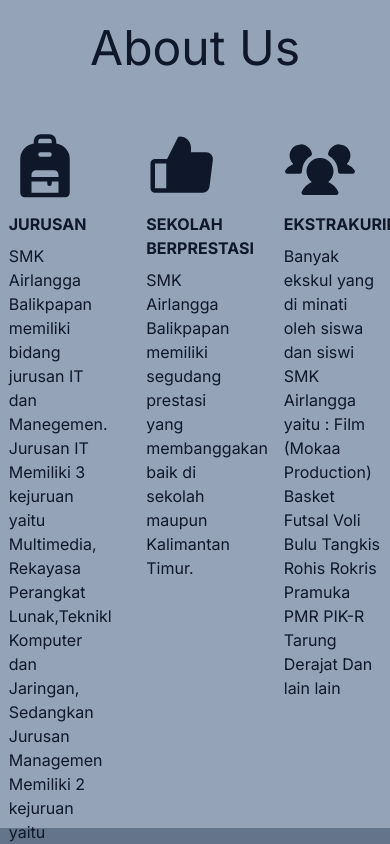
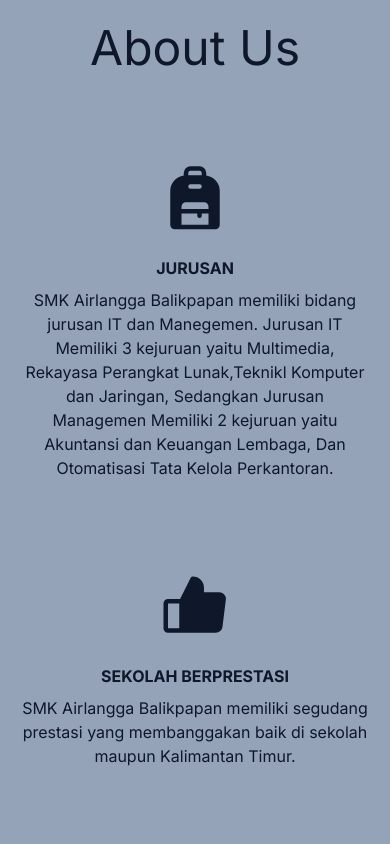
Before and after one commit to crisvito/smk-airlangga-clone, a React (Vite) app: page / in a window 390 px wide. Shown: the part 2420-3264 px from the top of the page. Built offline with nearby package versions, Linux system fonts and the light colour scheme; what tailwindcss-radix would draw is missing.

Commit message:
refactor: responsive desain

```diff
--- a/index.html
+++ b/index.html
@@ -3,7 +3,11 @@
   <head>
     <meta charset="UTF-8" />
     <link rel="icon" type="image" href="/assets/logo.png" />
-    <meta name="viewport" content="width=device-width, initial-scale=1.0" />
+    <meta
+      name="viewport"
+      content="width=device-width, initial-scale=1.0 ,
+    maximum-scale=1.0, user-scalable=0"
+    />
     <title>SMK Airlangga Clone</title>
     <link rel="preconnect" href="https://fonts.googleapis.com" />
     <link rel="preconnect" href="https://fonts.gstatic.com" crossorigin />
--- a/package.json
+++ b/package.json
@@ -14,6 +14,7 @@
     "clsx": "^1.2.1",
     "flowbite": "^1.5.3",
     "flowbite-react": "^0.2.0",
+    "history": "^5.3.0",
     "phosphor-react": "^1.4.1",
     "react": "^18.2.0",
     "react-dom": "^18.2.0",
--- a/src/components/navigation-bar.tsx
+++ b/src/components/navigation-bar.tsx
@@ -2,6 +2,7 @@
 import { useEffect, useState } from "react";
 import { configNavBarLinks } from "../configs";
 import { Link as LinkScroll } from "react-scroll";
+import { Link } from "react-router-dom";
 
 export function NavigationBar(this: any) {
   const [open, setOpen] = useState(false);
--- a/src/contents/about/hero.tsx
+++ b/src/contents/about/hero.tsx
@@ -1,25 +1,25 @@
-import { Backpack, ThumbsUp, UsersThree } from "phosphor-react";
 import { Link } from "react-router-dom";
 import { dataabout } from "../../data/about";
 import { Logo } from "../../components";
 export function AboutHero() {
-  const Logos = ["Backpack", "ThumbsUp", "UsersThree"];
   return (
     <div
       id="about"
-      className=" h-screen bg-slate-400 text-slate-900 dark:bg-slate-700 dark:text-slate-200"
+      className=" h-auto bg-slate-400 text-slate-900 dark:bg-slate-700 dark:text-slate-200"
     >
       <div className="flex justify-center pt-10 pb-5">
         <h1 className="text-5xl">About Us</h1>
       </div>
 
-      <div className="about-us mt-10 flex w-screen flex-wrap justify-center gap-10">
+      <div className="mt-10 flex flex-col items-center justify-center gap-10 pb-10 lg:flex lg:w-screen">
         {dataabout.map((about) => {
           return (
             <div className="about-content" key={about.id}>
               <div className="w-full">
                 <Link to={"about/" + about.slug}>
-                  <Logo key={about.logo} logo={about.logo} />
+                  <span className="my-3 flex h-auto w-full justify-center text-center">
+                    <Logo key={about.logo} logo={about.logo} />
+                  </span>
                   <h3>{about.name}</h3>
                 </Link>
                 <p>{about.content}</p>
--- a/src/contents/events/hero.tsx
+++ b/src/contents/events/hero.tsx
@@ -8,7 +8,7 @@
   const event = getEvent(params.slug as string);
 
   return (
-    <div className="relative flex h-screen w-screen items-center justify-center">
+    <div className="min-w-screen relative flex h-screen items-center justify-center">
       <img
         src={event?.heroImgUrl + ".jpg"}
         alt={event?.name}
@@ -23,7 +23,7 @@
             className="h-min duration-300 hover:-translate-x-6 hover:scale-x-150 hover:scale-y-125"
           />
         </Link>
-        <h1 className="font-brand-bold text-7xl uppercase leading-tight tracking-widest">
+        <h1 className="font-brand-bold text-xl uppercase leading-tight tracking-widest lg:text-7xl">
           {event?.name}
         </h1>
       </div>
--- a/src/contents/home/event.tsx
+++ b/src/contents/home/event.tsx
@@ -16,7 +16,7 @@
           return (
             <Link
               to={`${base}event/${devent.slug}`}
-              className="group relative m-10 block h-72 w-1/2 w-screen overflow-hidden rounded-lg shadow-md duration-300 xl:h-96 xl:w-1/2"
+              className="group relative m-10 block h-72 w-full w-screen overflow-hidden rounded-lg shadow-md duration-300 xl:h-96 xl:w-1/2"
               key={devent.slug}
             >
               <div
--- a/src/index.css
+++ b/src/index.css
@@ -13,10 +13,10 @@
   }
 }
 @layer components {
-  #about .about-us .about-content {
-    @apply flex h-auto w-1/4 flex-wrap;
+  .about-content {
+    @apply flex h-auto w-full flex-wrap p-5 text-center lg:w-1/4;
   }
-  #about .about-us .about-content h3 {
+  .about-content h3 {
     @apply block py-2 font-black uppercase;
   }
 }
--- a/src/main.tsx
+++ b/src/main.tsx
@@ -3,6 +3,7 @@
 import App from "./App";
 import "./index.css";
 import { BrowserRouter } from "react-router-dom";
+
 ReactDOM.createRoot(document.getElementById("root") as HTMLElement).render(
   <React.StrictMode>
     <BrowserRouter>
--- a/src/routes/about.tsx
+++ b/src/routes/about.tsx
@@ -8,9 +8,13 @@
 
   return (
     <div className="flex w-screen justify-center text-slate-900 dark:text-slate-200">
-      <div className="my-10 w-3/4 shadow-2xl">
+      <div className="mb-10 w-full bg-slate-300 shadow-2xl dark:bg-slate-800 lg:w-3/4">
         <div className="mt-10 flex justify-center">
-          <Link to="/" className="w-3/5 text-xl">
+          <Link
+            to="/"
+            preventScrollReset={true}
+            className="w-full px-5 text-xl lg:w-3/5 lg:px-0"
+          >
             <ArrowArcLeft size={38} weight="fill" />
           </Link>
         </div>
@@ -18,11 +22,11 @@
           <img
             src={about?.heroImgUrl + ".jpg"}
             alt={about?.name}
-            className="h-full w-3/5"
+            className="h-full w-full px-5 lg:w-3/5 lg:px-0"
           />
         </div>
         <div className="my-10 flex h-auto justify-center">
-          <p className="w-3/5">{about?.content}</p>
+          <p className="lg:px0 w-full px-5 lg:w-3/5">{about?.content}</p>
         </div>
       </div>
     </div>
--- a/src/routes/home.tsx
+++ b/src/routes/home.tsx
@@ -1,5 +1,6 @@
 import { ArrowCircleUp } from "phosphor-react";
 import { useEffect, useState } from "react";
+import { useNavigate } from "react-router-dom";
 import { Footer, NavigationBar } from "../components";
 import { HomeHero, HomeEvent } from "../contents";
 import { AboutHero } from "../contents";
```
Also changed, not shown: 1 other file (tests, documents, lock files or other folders).
